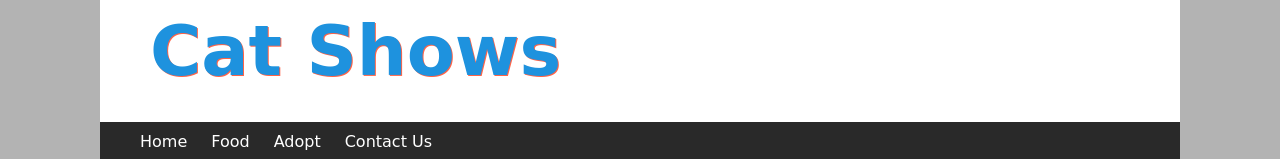
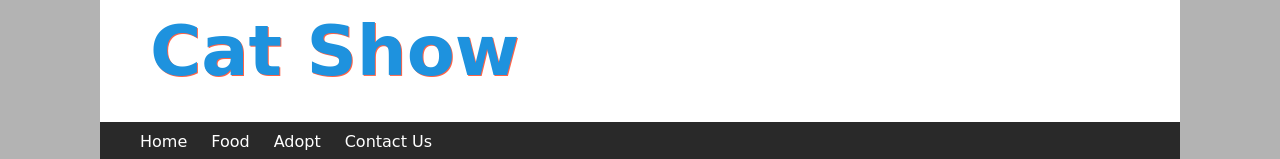
Before and after one commit to MdShahbaaz/Design-Two-Column-Website-using-html-css, a plain HTML site: page index.html in a window 1280 px wide. Shown: the top 159 px of the page. Drawn offline with Linux system fonts and the light colour scheme.

Commit message:
Heading Change

```diff
--- a/index.html
+++ b/index.html
@@ -8,7 +8,7 @@
 <body>
 	<div class="wrapper">
 		<header class="header">
-			<h1>Cat Shows</h1>
+			<h1>Cat Show</h1>
 		</header>
 		<nav class="main-nav">
 			<ul>
```
